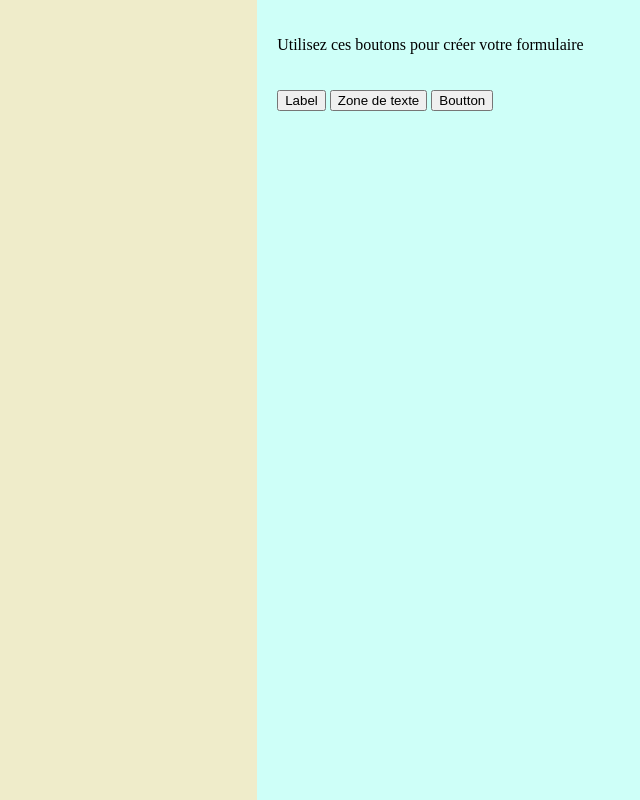
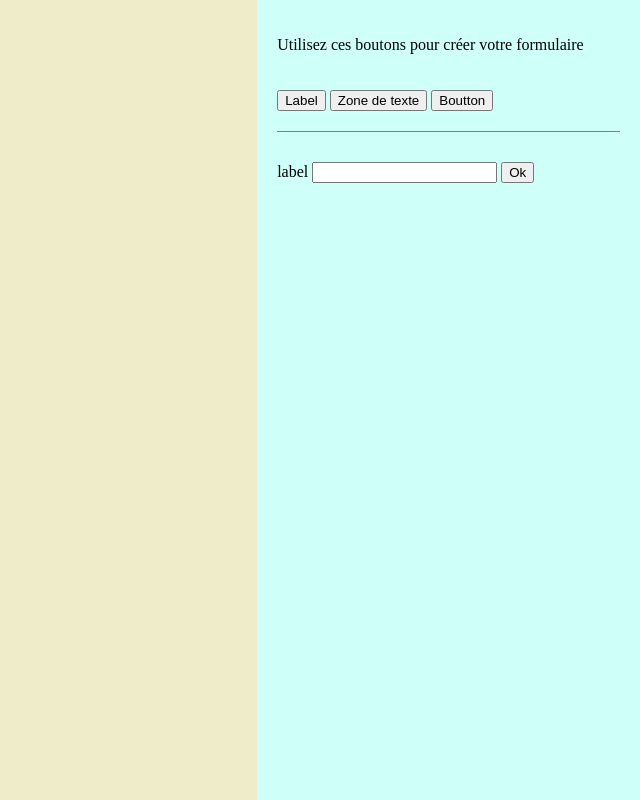
Before and after one commit to renanbronchart/activity_one_jQuery, a plain HTML site: page index.html in a window 1280 px wide. Both pictures are taken after a click on the button "Label". Shown: the top 800 px of the page, without its empty margins (640-1280 px from the left). Drawn offline with nearby package versions, Linux system fonts and the light colour scheme.

Commit message:
[Frontend] Fix interaction aside to create form

```diff
--- a/css/style.css
+++ b/css/style.css
@@ -4,7 +4,6 @@ body{
 
 .container{
   display: flex;
-  flex-direction: row;
   align-items: center;
 }
 
@@ -27,3 +26,14 @@ button{
   margin: 20px 0;
   cursor: pointer;
 }
+
+
+.form-group{
+  display: none;
+  border-top: 1px solid gray;
+  padding: 10px 0;
+}
+
+.form-group.active{
+  display: block;
+}
--- a/index.html
+++ b/index.html
@@ -13,9 +13,14 @@
         <aside class='right'>
           <p>Utilisez ces boutons pour créer votre formulaire</p>
           <div class='button-group'>
-            <button class='init-form'>Label</button>
-            <button class='init-form'>Zone de texte</button>
-            <button class='init-form'>Boutton</button>
+            <button class='init-form' data-name='label'>Label</button>
+            <button class='init-form' data-name='input'>Zone de texte</button>
+            <button class='init-form' data-name='button'>Boutton</button>
+          </div>
+          <div class='form-group'>
+            <label for=''></label>
+            <input class='form-cotrol' type='text'>
+            <button class='validate'>Ok</button>
           </div>
         </aside>
       </div>
--- a/js/activity_one.js
+++ b/js/activity_one.js
@@ -1,15 +1,21 @@
 var createForm = {
   init: function () {
-    var self = $(this);
-
-    $('.init-form').on('click', function () {
+    var self = this;
 
       self.creation();
-
-    })
   },
 
   creation: function() {
+    $('.init-form').on('click', function () {
+      var attribute = $(this).attr('data-name'),
+          formGroup = $('aside .form-group');
+
+      formGroup.find('label').attr('for', attribute).empty().append(attribute)
+      formGroup.addClass('active');
+
+    })
 
   }
 }
+
+createForm.init();
```
